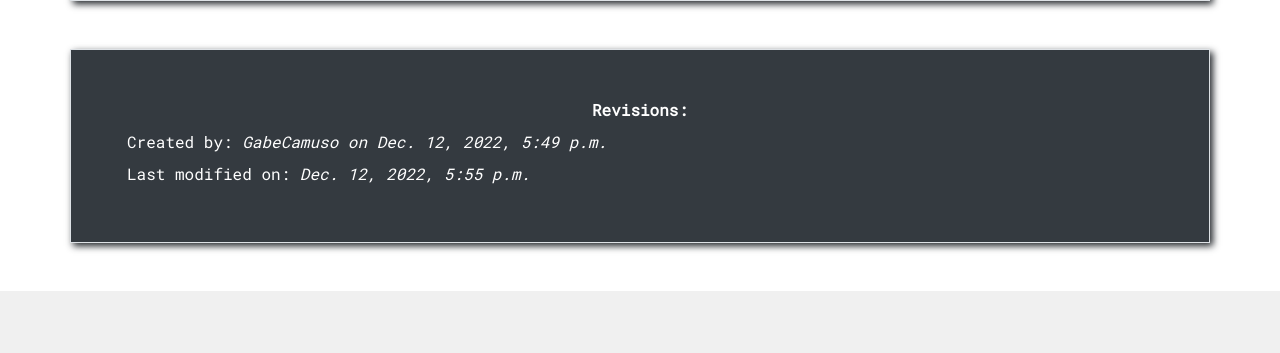
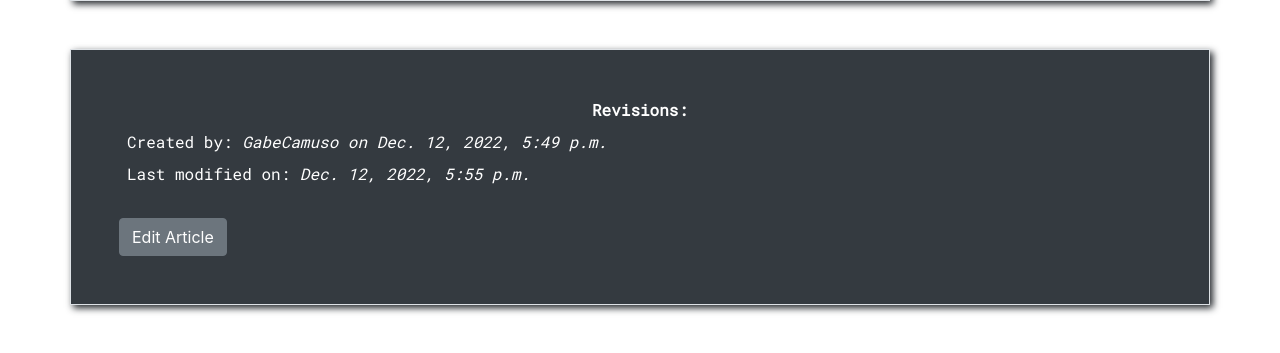
Before and after one commit to SNHU-CETA-CIT-CS/final-project-teamone, a Django app: page /post/4/ in a window 1280 px wide. Shown: the part 790-1143 px from the top of the page. Before the commit the page ends 1081 px from the top, so only its background shows below. Run offline with Django 4.2, Linux system fonts and the light colour scheme; data comes from the database, SQL or seed files in the repository.

Commit message:
Create edit button
Create edit button in revisions widget

```diff
--- a/templates/articleDetailView.html
+++ b/templates/articleDetailView.html
@@ -16,5 +16,7 @@
         <div class="text-center text-white font-weight-bold snhupedia-monospace">Revisions:</div>
         <div class="text-white m-2 snhupedia-monospace">Created by: <p1 class="font-italic">{{ post.author }} on {{ post.created }}</p1></div>
         <div class="text-white m-2 snhupedia-monospace">Last modified on: <p1 class="font-italic">{{ post.modified }}</p1></div>
+        <br>
+        <button type="button" class="btn btn-secondary"><a href="{% url 'post_edit' post.pk %}" class="text-white">Edit Article</a></button>
     </div>
 {% endblock content %}
```
